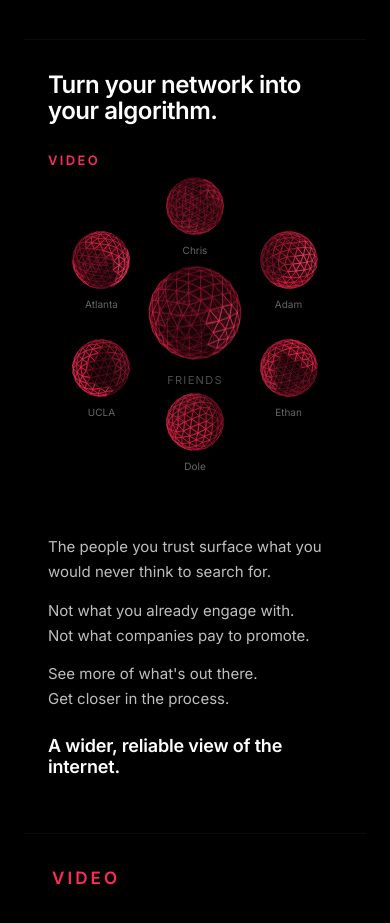
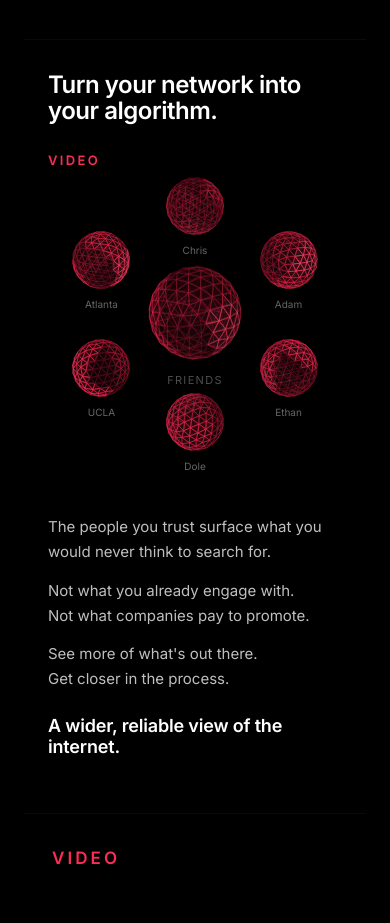
Before and after one commit to sn-ux/blueprint, a Next.js app: page / in a window 390 px wide. Shown: the part 1880-2803 px from the top of the page. Built offline with nearby package versions, Linux system fonts and the light colour scheme; no server answers; the database is empty.

Commit message:
Tighten mobile spacing below 7-sphere section on Page 3

```diff
--- a/app/page.tsx
+++ b/app/page.tsx
@@ -3526,7 +3526,9 @@ export default function LandingPage() {
         {/* On desktop: left column (54%).                                         */}
         <div className="relative flex flex-col items-center justify-center py-8 flex-shrink-0 order-2"
           style={{ width: isMobile ? "100%" : "54%", alignSelf: isMobile ? undefined : "stretch",
-                   paddingLeft: isMobile ? 16 : 24, paddingRight: isMobile ? 16 : 56 }}>
+                   paddingLeft: isMobile ? 16 : 24, paddingRight: isMobile ? 16 : 56,
+                   // Mobile: tighten gap below cluster — override py-8 bottom (32px→12px)
+                   paddingBottom: isMobile ? 12 : undefined }}>
 
           {/* Domain label */}
           {/* Mobile: left:24 matches px-6 (24px) of the headline above the sphere cluster,
```
